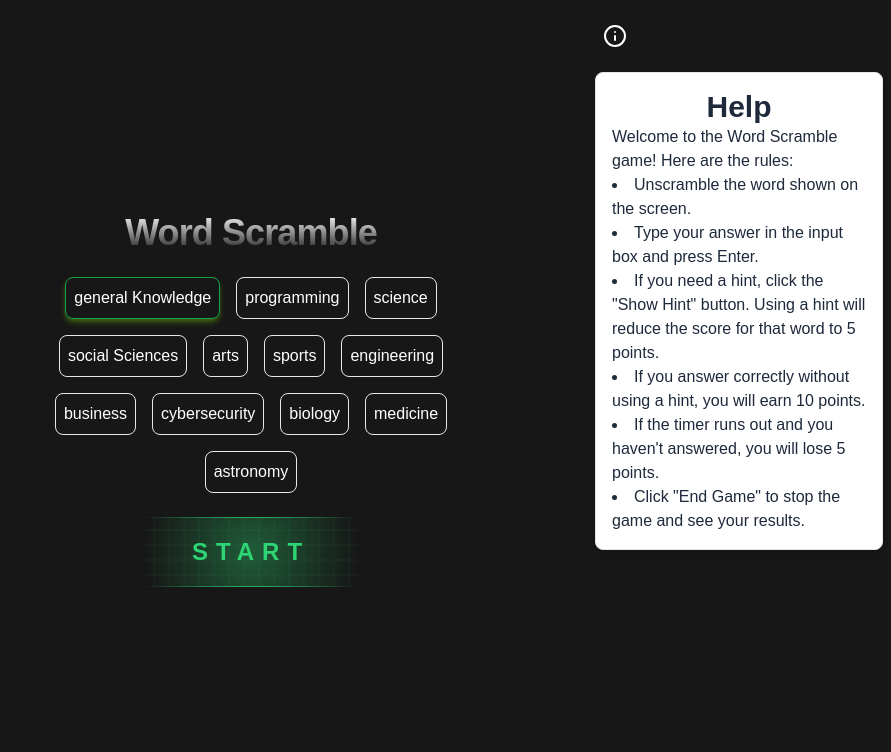
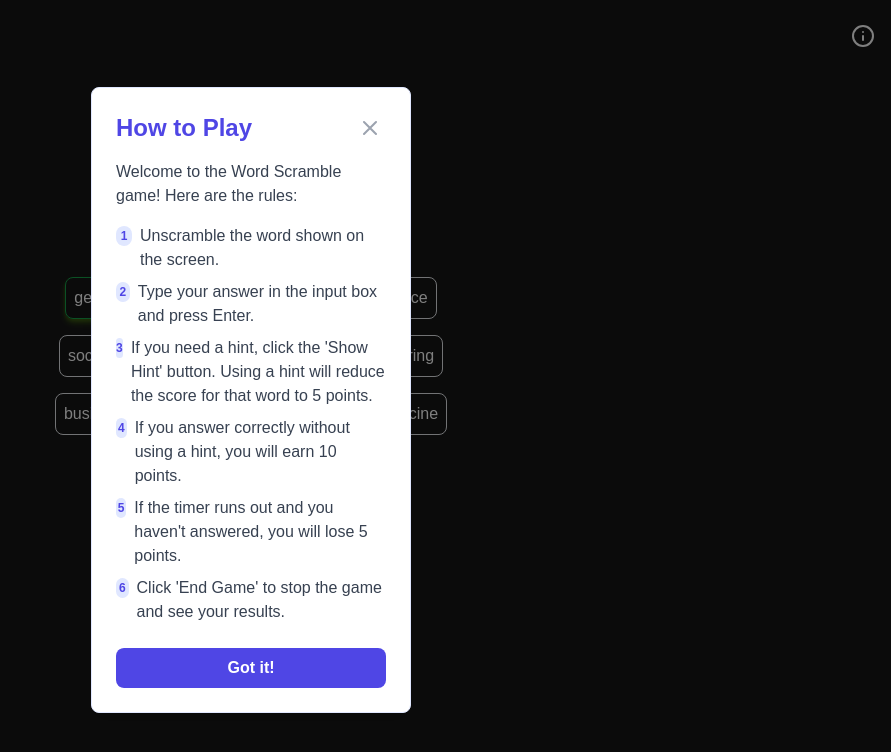
Before and after one commit to Firebreather-heart/scramble, a Next.js app: page / in a window 1280 px wide. Both pictures are taken after a click on the button 1252 px from the left and 36 px from the top of the page. Shown: the top 752 px of the page, without its empty margins (389-1280 px from the left). Built offline with nearby package versions, Linux system fonts and the light colour scheme.

Commit message:
Styling added to helpcard.

```diff
--- a/src/components/helpCard.tsx
+++ b/src/components/helpCard.tsx
@@ -1,4 +1,4 @@
-import React from 'react';
+import React, { useEffect, useRef } from 'react';
 
 interface HelpCardProps {
   showHelp: boolean;
@@ -6,23 +6,84 @@ interface HelpCardProps {
 }
 
 const HelpCard: React.FC<HelpCardProps> = ({ showHelp, toggleHelp }) => {
+  const cardRef = useRef<HTMLDivElement>(null);
+
+  useEffect(() => {
+    // Focus trap and escape key handler
+    const handleKeyDown = (e: KeyboardEvent) => {
+      if (e.key === 'Escape' && showHelp) {
+        toggleHelp();
+      }
+    };
+
+    if (showHelp) {
+      document.addEventListener('keydown', handleKeyDown);
+    }
+
+    return () => {
+      document.removeEventListener('keydown', handleKeyDown);
+    };
+  }, [showHelp, toggleHelp]);
+
   return (
-    <>
-      {showHelp && (
-        <div className="mt-4 p-4 text-secondary bg-white rounded-lg shadow-md w-72 border ">
-          <h2 className="text-3xl text-center font-bold mb-4">Help</h2>
-          <p className='-mt-4'>Welcome to the Word Scramble game! Here are the rules:</p>
-          <ul className="list-disc list-inside">
-            <li>Unscramble the word shown on the screen.</li>
-            <li>Type your answer in the input box and press Enter.</li>
-            <li>If you need a hint, click the "Show Hint" button. Using a hint will reduce the score for that word to 5 points.</li>
-            <li>If you answer correctly without using a hint, you will earn 10 points.</li>
-            <li>If the timer runs out and you haven't answered, you will lose 5 points.</li>
-            <li>Click "End Game" to stop the game and see your results.</li>
-          </ul>
+    <div
+      className={`fixed top-0 left-0 w-full h-full flex items-center justify-center bg-black bg-opacity-50 transition-opacity duration-300 z-50 ${
+        showHelp ? 'opacity-100' : 'opacity-0 pointer-events-none'
+      }`}
+      onClick={(e) => {
+        if (e.target === e.currentTarget) toggleHelp();
+      }}
+    >
+      <div
+        ref={cardRef}
+        className={`
+          bg-white rounded-lg shadow-lg w-80 max-w-md border border-indigo-100
+          p-6 text-gray-700 transform transition-all duration-300 ease-out
+          ${showHelp ? 'translate-y-0 scale-100' : 'translate-y-8 scale-95 opacity-0'}
+        `}
+        onClick={(e) => e.stopPropagation()}
+      >
+        <div className="flex justify-between items-center mb-4">
+          <h2 className="text-2xl font-bold text-indigo-600">How to Play</h2>
+          <button
+            onClick={toggleHelp}
+            className="text-gray-400 hover:text-gray-600 transition-colors p-1 rounded-full hover:bg-gray-100"
+            aria-label="Close help"
+          >
+            <svg className="w-6 h-6" fill="none" stroke="currentColor" viewBox="0 0 24 24" xmlns="http://www.w3.org/2000/svg">
+              <path strokeLinecap="round" strokeLinejoin="round" strokeWidth={2} d="M6 18L18 6M6 6l12 12" />
+            </svg>
+          </button>
         </div>
-      )}
-    </>
+
+        <p className="mb-4">Welcome to the Word Scramble game! Here are the rules:</p>
+
+        <ul className="space-y-2 mb-4">
+          {[
+            "Unscramble the word shown on the screen.",
+            "Type your answer in the input box and press Enter.",
+            "If you need a hint, click the 'Show Hint' button. Using a hint will reduce the score for that word to 5 points.",
+            "If you answer correctly without using a hint, you will earn 10 points.",
+            "If the timer runs out and you haven't answered, you will lose 5 points.",
+            "Click 'End Game' to stop the game and see your results."
+          ].map((rule, index) => (
+            <li key={index} className="flex items-start">
+              <span className="inline-flex items-center justify-center bg-indigo-100 text-indigo-600 rounded-full h-5 w-5 text-xs font-bold mr-2 mt-0.5">
+                {index + 1}
+              </span>
+              <span>{rule}</span>
+            </li>
+          ))}
+        </ul>
+
+        <button
+          onClick={toggleHelp}
+          className="w-full py-2 px-4 bg-indigo-600 hover:bg-indigo-700 text-white font-bold rounded-lg transition-colors duration-200 mt-2"
+        >
+          Got it!
+        </button>
+      </div>
+    </div>
   );
 };
 
```
